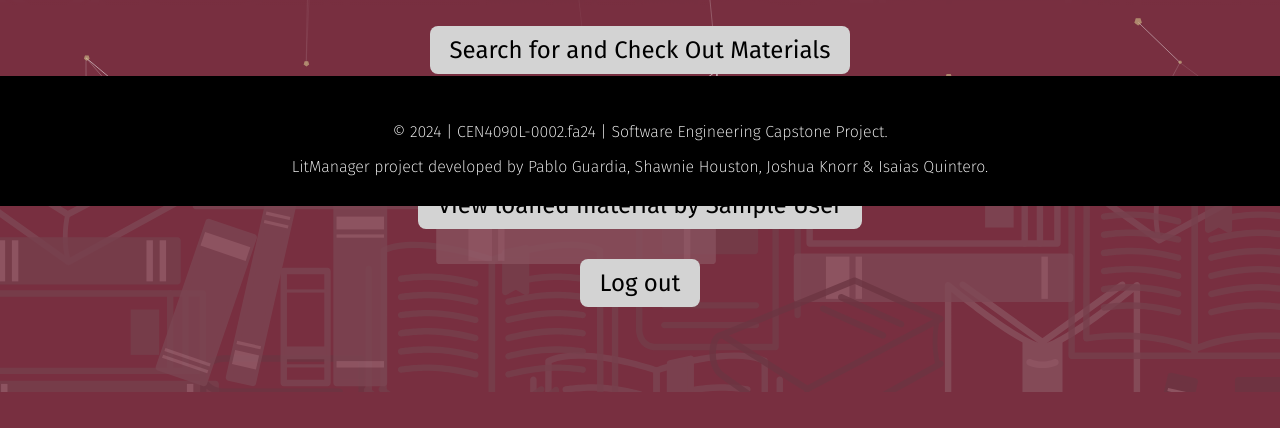
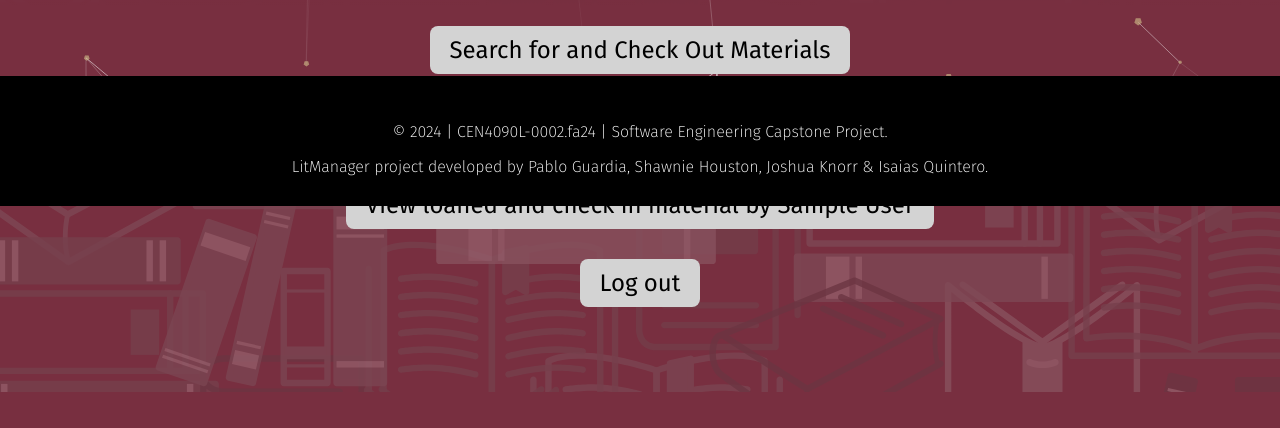
Before and after one commit to quatrerw462/CEN4090L, a Flask app: page / in a window 1280 px wide. Shown: the part 594-1022 px from the top of the page. Run offline with Flask 3, Linux system fonts and the light colour scheme; the visitor is signed in with stand-in values (Sample User, id 1).

Commit message:
Updated home.html and list.html to include "check in" verbiage

```diff
--- a/LibraryProject.py
+++ b/LibraryProject.py
@@ -257,6 +257,9 @@ def addrec():
 # if view list link clicked from home page, executes below function
 # Update: The "User who checked out the book" column in the displayed table no longer displays encrypted values
 # Updated by Pablo
+
+# November 15th, 2024 - Shawnie
+# Removed single quotes around b.bookID in SELECT query for level 3 user
 @app.route('/list')
 def list():
     if not session.get('logged_in'):   # if user not logged in and tries to access this page, redirect to login
--- a/templates/home.html
+++ b/templates/home.html
@@ -29,11 +29,11 @@
     <h2><a href="/search">Search for and Check Out Materials</a></h2>
     {% if session['admin'] == 2 %}
         <h2><a href="/enterNew">Add/remove material to/from inventory</a></h2>
-        <h2><a href="/list">View loaned material by {{ UserLocalLibrary }}</a></h2>
+        <h2><a href="/list">View loaned and check in material by {{ UserLocalLibrary }}</a></h2>
     {% endif %}
     {% if session['admin'] == 3 %}
         <h2><a href="/enterNew">Add/remove material to/from inventory</a></h2>
-        <h2><a href="/list">View loaned material by all Libraries in network</a></h2>
+        <h2><a href="/list">View loaned and check in material by all Libraries in network</a></h2>
         <h2><a href="/showLibs">Add/Remove library to/from network</a></h2>
         <!--Link redirecting to the request list page. Only level 3 users can see this-->
         <!--Minor change by Pablo-->
--- a/templates/list.html
+++ b/templates/list.html
@@ -53,6 +53,7 @@ need to also make sure they cant access page by typing in route directly into br
             <td>Library where book was checked out from</td>
 			<td>Date checked out</td>
 			<td>Date Due Back</td>
+			<td>Action</td>
          </tr></thead>
           <tbody>
           {% for index, row in rows.iterrows() %} <!-- loop through table and print info in various rows-->
```
Also changed, not shown: Library.db.
